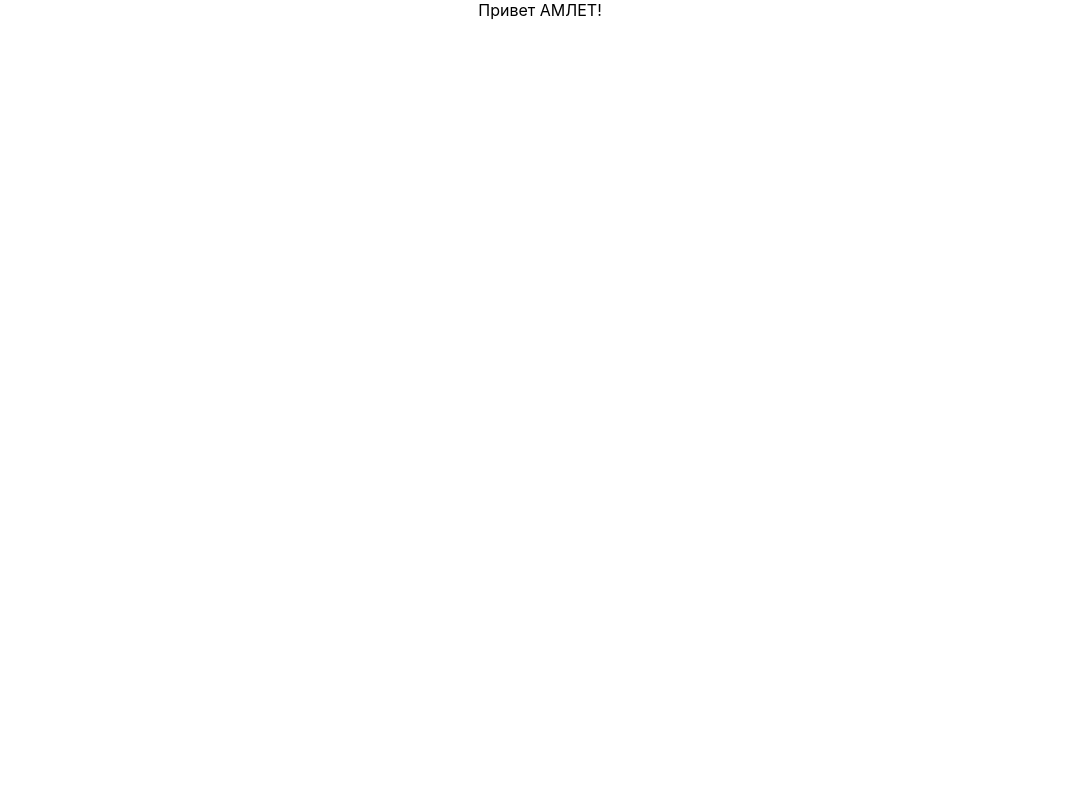
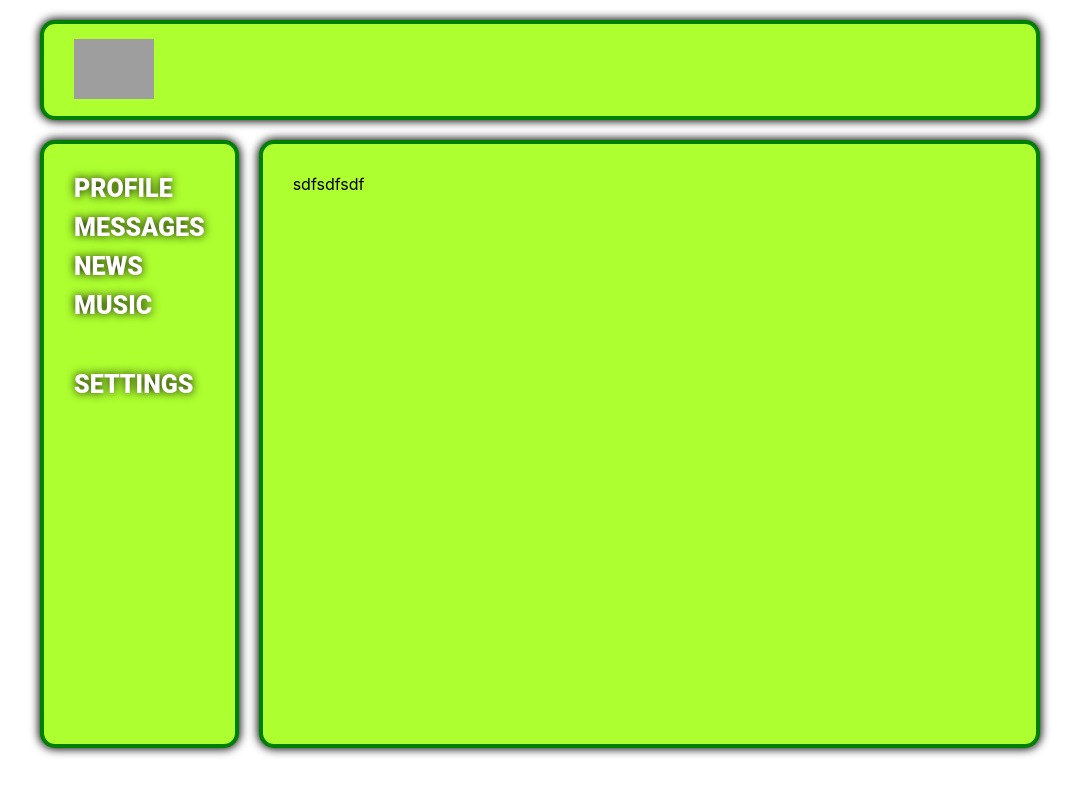
Before and after one commit to 89224747505/social_network, a React (Create React App) app: page / in a window 1280 px wide. Shown: the top 794 px of the page, without its empty margins (100-1179 px from the left). Built offline with nearby package versions, Linux system fonts and the light colour scheme; grey boxes are pictures that could not be loaded.

Commit message:
Do components Profile, NavBar, Header

```diff
--- a/src/App.css
+++ b/src/App.css
@@ -1,38 +1,30 @@
+html, body, #root {
+    margin: 10px 10px 10px 5px;
+}
+.wrapper {
+    width: 80%;
+    margin: 0 auto;
+}
 .App {
-  text-align: center;
+    display: grid;
+    grid-template-rows: 100px 1fr;
+    grid-template-columns: 2fr 10fr;
+    grid-template-areas:
+    "header_area header_area"
+    "navbar_area profile_area"
+    ". profile_area";
+    margin: 0 auto;
+    grid-gap: 20px;
 }
 
-.App-logo {
-  height: 40vmin;
-  pointer-events: none;
+Header {
+    grid-area: header_area;
 }
 
-@media (prefers-reduced-motion: no-preference) {
-  .App-logo {
-    animation: App-logo-spin infinite 20s linear;
-  }
+NavBar {
+    grid-area: navbar_area;
 }
 
-.App-header {
-  background-color: #282c34;
-  min-height: 100vh;
-  display: flex;
-  flex-direction: column;
-  align-items: center;
-  justify-content: center;
-  font-size: calc(10px + 2vmin);
-  color: white;
+Profile {
+    grid-area: profile_area;
 }
-
-.App-link {
-  color: #61dafb;
-}
-
-@keyframes App-logo-spin {
-  from {
-    transform: rotate(0deg);
-  }
-  to {
-    transform: rotate(360deg);
-  }
-}
--- a/src/App.js
+++ b/src/App.js
@@ -1,12 +1,18 @@
-import logo from './logo.svg';
 import './App.css';
+import Header from './components/Header/Header';
+import NavBar from './components/NavBar/NavBar';
+import Profile from './components/Profile/Profile';
 
 function App() {
-  return (
-    <div className="App">
-      Привет АМЛЕТ!
-    </div>
-  );
+    return (
+        <div className="wrapper">
+            <div className="App">
+                <Header/>
+                <NavBar/>
+                <Profile/>
+            </div>
+        </div>
+    );
 }
 
 export default App;
--- /dev/null
+++ b/src/components/Header/Header.jsx
@@ -0,0 +1,12 @@
+import React from 'react';
+import classes from './Header.module.css'
+
+const Header = () => {
+    return (
+        <header className={classes.Header}>
+            <div className={classes.header__image}></div>
+        </header>
+    );
+};
+
+export default Header;
--- /dev/null
+++ b/src/components/Header/Header.module.css
@@ -0,0 +1,16 @@
+.Header {
+    background: greenyellow;
+    border-radius: 15px;
+    border: 4px solid green;
+    box-shadow: 0 0 10px 1px black;
+}
+
+.header__image {
+    margin: 5px 0 0 30px;
+    text-align: center;
+    font-size: 12px;
+    width: 80px;
+    height: 80px;
+    background: url("https://upload.wikimedia.org/wikipedia/commons/1/1e/RPC-JP_Logo.png") center no-repeat;
+    background-size: contain;
+}
--- /dev/null
+++ b/src/components/NavBar/NavBar.jsx
@@ -0,0 +1,18 @@
+import React from 'react';
+import classes from "./NavBar.module.css";
+
+const NavBar = () => {
+    return (
+        <nav className={classes.NavBar}>
+            <div className={classes.container}>
+                <div><a href="#1">Profile</a></div>
+                <div><a href="#1">Messages</a></div>
+                <div><a href="#1">News</a></div>
+                <div><a href="#1">Music</a></div>
+                <div><a href="#1">Settings</a></div>
+            </div>
+        </nav>
+    );
+};
+
+export default NavBar;
--- /dev/null
+++ b/src/components/NavBar/NavBar.module.css
@@ -0,0 +1,32 @@
+.NavBar {
+    background: greenyellow;
+    border-radius: 15px;
+    border: 4px solid green;
+    box-shadow: 0 0 10px 1px black;
+    height: 600px;
+}
+
+.container {
+    padding: 30px;
+}
+
+.container > div {
+    font-family: "Roboto Black";
+    font-size: 25px;
+    text-transform: uppercase;
+    margin-bottom: 10px;
+}
+
+.container > div > a {
+    color: white;
+    text-decoration: none;
+    text-shadow: 0 0 10px black;
+}
+
+.container > div:last-child {
+    margin-top: 50px;
+}
+
+.container > div > a:hover {
+    color: coral;
+}
--- /dev/null
+++ b/src/components/Profile/Profile.jsx
@@ -0,0 +1,14 @@
+import React from 'react';
+import classes from "./Profile.module.css";
+
+const Profile = () => {
+    return (
+        <content className={classes.Profile}>
+            <div className={classes.container}>
+                sdfsdfsdf
+            </div>
+        </content>
+    );
+};
+
+export default Profile;
--- /dev/null
+++ b/src/components/Profile/Profile.module.css
@@ -0,0 +1,10 @@
+.Profile {
+    height: 600px;
+    background: greenyellow;
+    border-radius: 15px;
+    border: 4px solid green;
+    box-shadow: 0 0 10px 1px black;
+}
+.container {
+    padding: 30px;
+}
--- a/src/index.css
+++ b/src/index.css
@@ -1,5 +1,7 @@
 body {
   margin: 0;
+  width: 100%;
+  height: 100%;
   font-family: -apple-system, BlinkMacSystemFont, 'Segoe UI', 'Roboto', 'Oxygen',
     'Ubuntu', 'Cantarell', 'Fira Sans', 'Droid Sans', 'Helvetica Neue',
     sans-serif;
```
Also changed, not shown: src/logo.svg (deleted), 1 other file (tests, documents, lock files or other folders).
